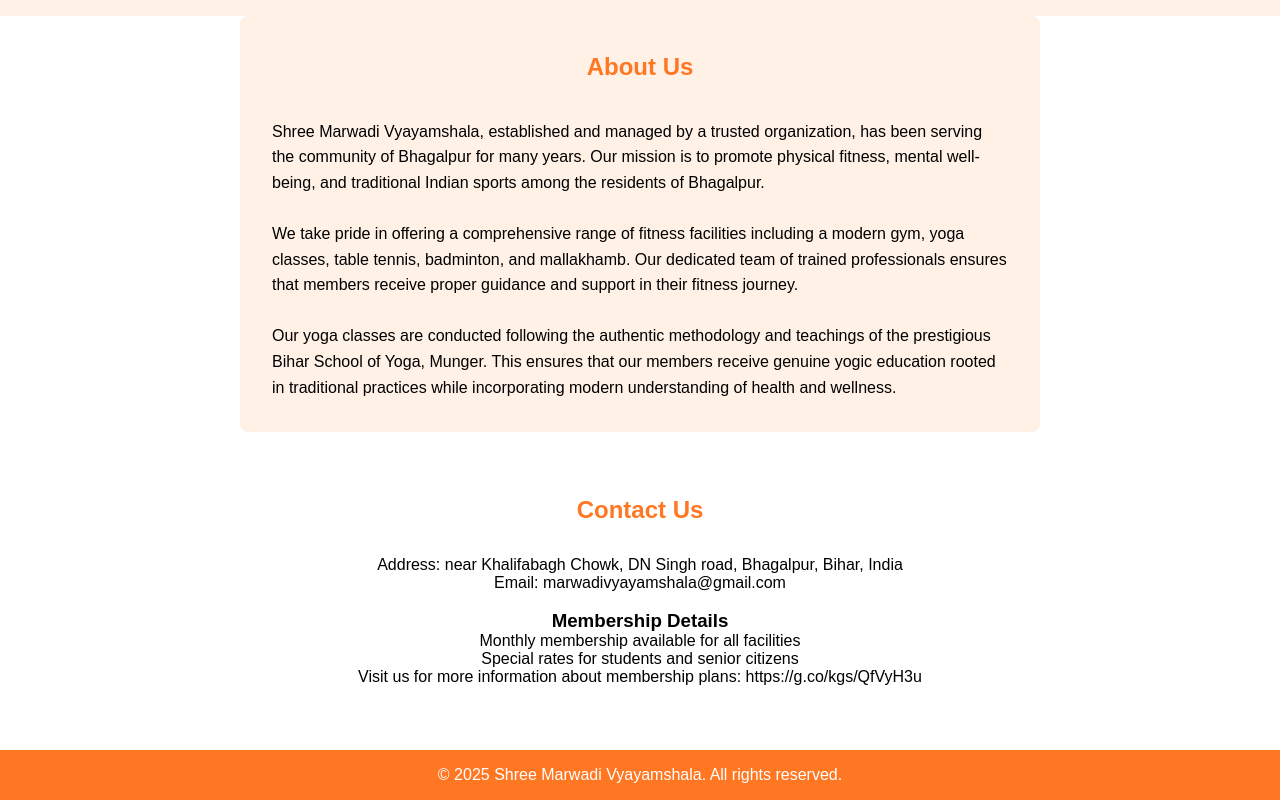
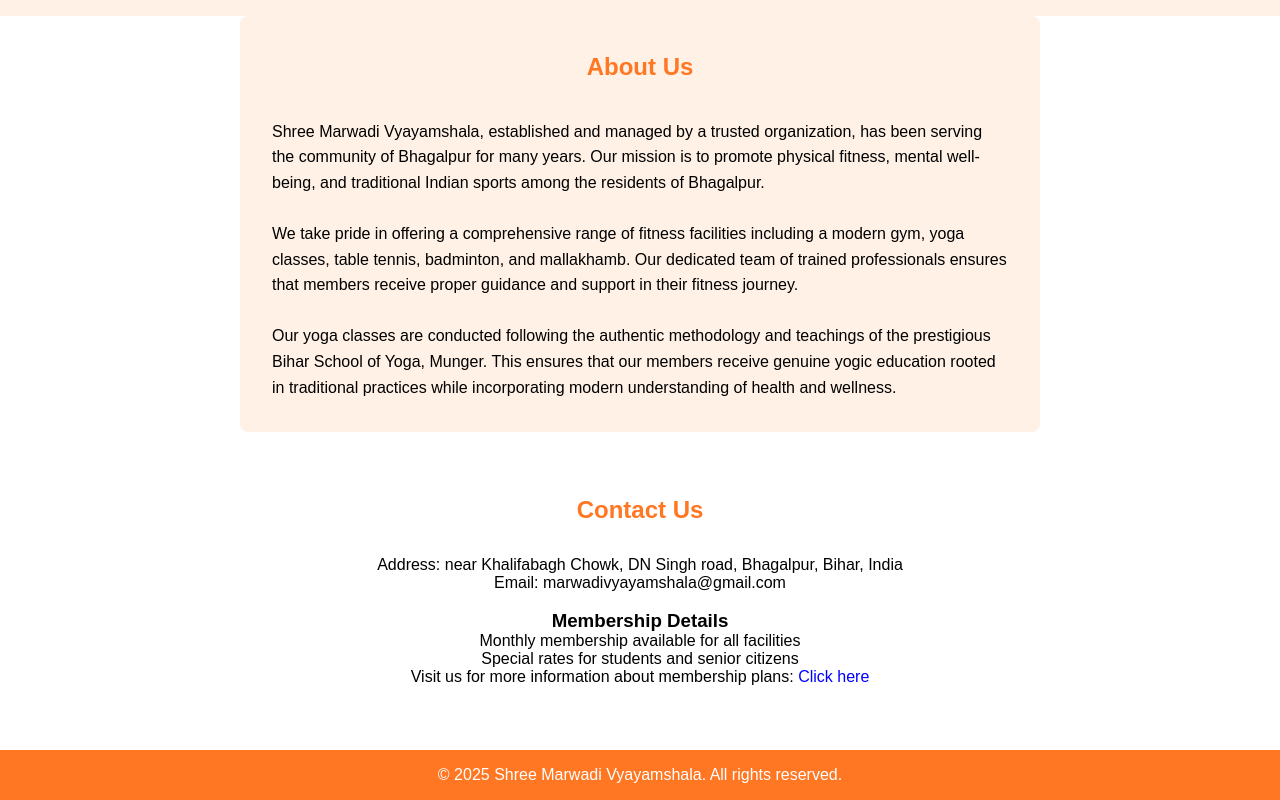
Before and after one commit to gardathedust/marwadivyayamshala, a plain HTML site: page index.html in a window 1280 px wide. Shown: the part 2120-2920 px from the top of the page. Drawn offline with Linux system fonts and the light colour scheme.

Commit message:
hyperlink for url

```diff
--- a/index.html
+++ b/index.html
@@ -244,7 +244,11 @@
         <h3>Membership Details</h3>
         <p>Monthly membership available for all facilities</p>
         <p>Special rates for students and senior citizens</p>
-        <p>Visit us for more information about membership plans: https://g.co/kgs/QfVyH3u </p>
+        <p>Visit us for more information about membership plans:
+            <a href="https://g.co/kgs/QfVyH3u" target="_blank" style="text-decoration: none; color: blue;">
+                Click here
+            </a>
+        </p>
     </section>
 
     <footer class="footer">
```
